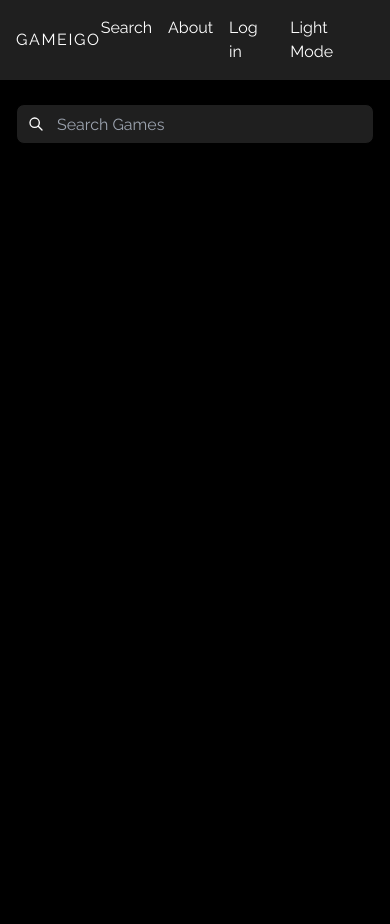
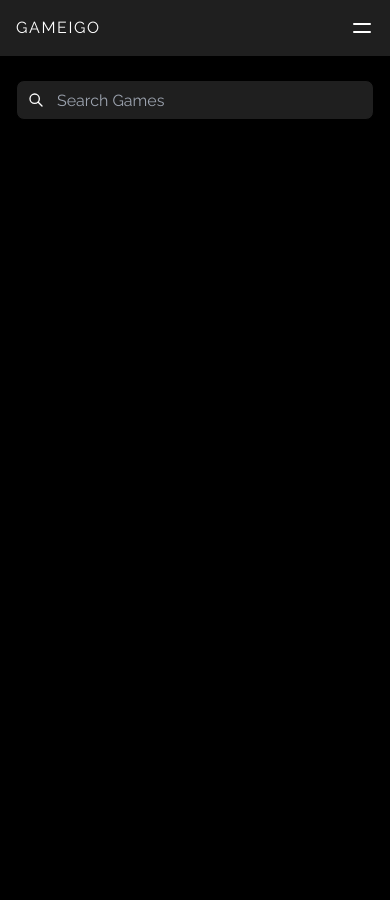
Before and after one commit to AbePlays/Gameigo-Archived, a React (Create React App) app: page /search in a window 390 px wide. After the commit the page ends 900 px from the top, so only its background shows below. Built offline with nearby package versions, Linux system fonts and the light colour scheme.

Commit message:
Added Dropdown

```diff
--- a/src/components/GameDetails/GameDetails.tsx
+++ b/src/components/GameDetails/GameDetails.tsx
@@ -106,7 +106,9 @@ export default function GameDetails(): ReactElement {
             }}
           />
           <div className="max-w-screen-lg mx-auto py-6 px-4 z-10 relative text-white">
-            <h1 className="font-bold text-6xl my-6">{details.name}</h1>
+            <h1 className="font-bold text-4xl my-6 sm:text-6xl">
+              {details.name}
+            </h1>
             <div className="flex flex-wrap my-6 items-center">
               <p className="bg-white px-2 mr-4 rounded-md text-black">
                 {formatDate(details.released)}
--- a/src/components/Navbar/Navbar.tsx
+++ b/src/components/Navbar/Navbar.tsx
@@ -11,30 +11,45 @@ interface Props {
   isDark: boolean;
 }
 
+interface State {
+  isDropDownOpen: boolean;
+}
+
 interface ReduxState {
   darkMode: DarkModeState;
 }
 
-class Navbar extends Component<Props> {
+class Navbar extends Component<Props, State> {
+  state = {
+    isDropDownOpen: false,
+  };
+
+  toggleDropDown = () => {
+    this.setState((prevState) => ({
+      isDropDownOpen: !prevState.isDropDownOpen,
+    }));
+  };
+
   render() {
     return (
       <div className="shadow dark:bg-darkSecondary dark:text-white">
-        <div className="flex justify-between items-center max-w-screen-xl mx-auto p-4">
+        <div className=" max-w-screen-xl mx-auto p-4">
+          <div className="flex justify-between items-center">
             <NavLink to="/">
               <h1 className="tracking-widest">GAMEIGO</h1>
             </NavLink>
-          <div className="flex">
+            <div className="sm:flex hidden">
               <NavLink to="/search">
                 <p>Search</p>
               </NavLink>
-            <NavLink to="/about" className="ml-4">
+              <NavLink to="/about" className="ml-8">
                 <p>About</p>
               </NavLink>
-            <NavLink to="/auth" className="ml-4">
+              <NavLink to="/auth" className="ml-8">
                 <p>Log in</p>
               </NavLink>
               <p
-              className="ml-4 cursor-pointer"
+                className="ml-8 cursor-pointer"
                 onClick={() => {
                   this.props.toggleDarkMode();
                 }}
@@ -42,6 +57,71 @@ class Navbar extends Component<Props> {
                 {this.props.isDark ? "Light Mode" : "Dark Mode"}
               </p>
             </div>
+            <div
+              className="sm:hidden cursor-pointer"
+              onClick={this.toggleDropDown}
+            >
+              {this.state.isDropDownOpen ? (
+                <svg
+                  xmlns="http://www.w3.org/2000/svg"
+                  fill="none"
+                  viewBox="0 0 24 24"
+                  stroke="currentColor"
+                >
+                  <path
+                    stroke-linecap="round"
+                    stroke-linejoin="round"
+                    stroke-width="2"
+                    d="M6 18L18 6M6 6l12 12"
+                  />
+                </svg>
+              ) : (
+                <svg
+                  className="w-6"
+                  xmlns="http://www.w3.org/2000/svg"
+                  fill="none"
+                  viewBox="0 0 24 24"
+                  stroke="currentColor"
+                >
+                  <path
+                    stroke-linecap="round"
+                    stroke-linejoin="round"
+                    stroke-width="2"
+                    d="M4 8h16M4 16h16"
+                  />
+                </svg>
+              )}
+            </div>
+          </div>
+          {this.state.isDropDownOpen && (
+            <div className="mt-2 px-4 py-2">
+              <div className="divide-y">
+                <div className="py-2" onClick={this.toggleDropDown}>
+                  <NavLink to="/search">Search</NavLink>
+                </div>
+                <div className="py-2" onClick={this.toggleDropDown}>
+                  <NavLink to="/about" className="">
+                    About
+                  </NavLink>
+                </div>
+                <div className="py-2" onClick={this.toggleDropDown}>
+                  <NavLink to="/auth" className="">
+                    Log in
+                  </NavLink>
+                </div>
+                <div className="py-2" onClick={this.toggleDropDown}>
+                  <span
+                    className="cursor-pointer"
+                    onClick={() => {
+                      this.props.toggleDarkMode();
+                    }}
+                  >
+                    {this.props.isDark ? "Light Mode" : "Dark Mode"}
+                  </span>
+                </div>
+              </div>
+            </div>
+          )}
         </div>
       </div>
     );
--- a/src/components/Trending/Trending.tsx
+++ b/src/components/Trending/Trending.tsx
@@ -58,7 +58,7 @@ export default function Trending(): ReactElement {
   return (
     <div className="dark:bg-black dark:text-white min-h-screen">
       <div className="max-w-screen-lg mx-auto py-6 px-4">
-        <h1 className="font-bold text-6xl">New and trending</h1>
+        <h1 className="font-bold text-4xl sm:text-6xl">New and trending</h1>
         <p className="font-normal my-3">
           Based on player counts and release date
         </p>
```
Also changed, not shown: 1 other file (tests, documents, lock files or other folders). Lines whose indentation alone changed are shown as unchanged.
